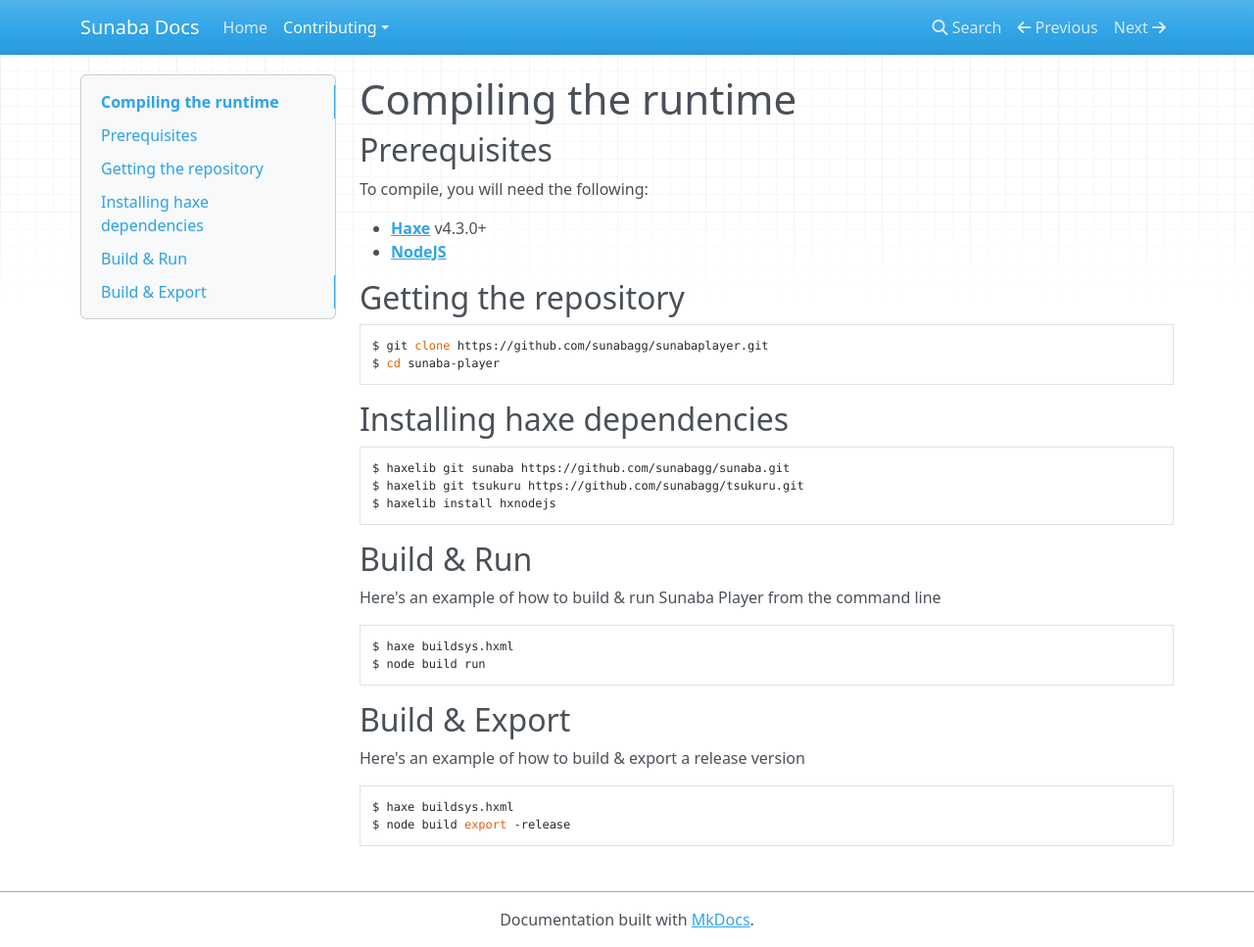
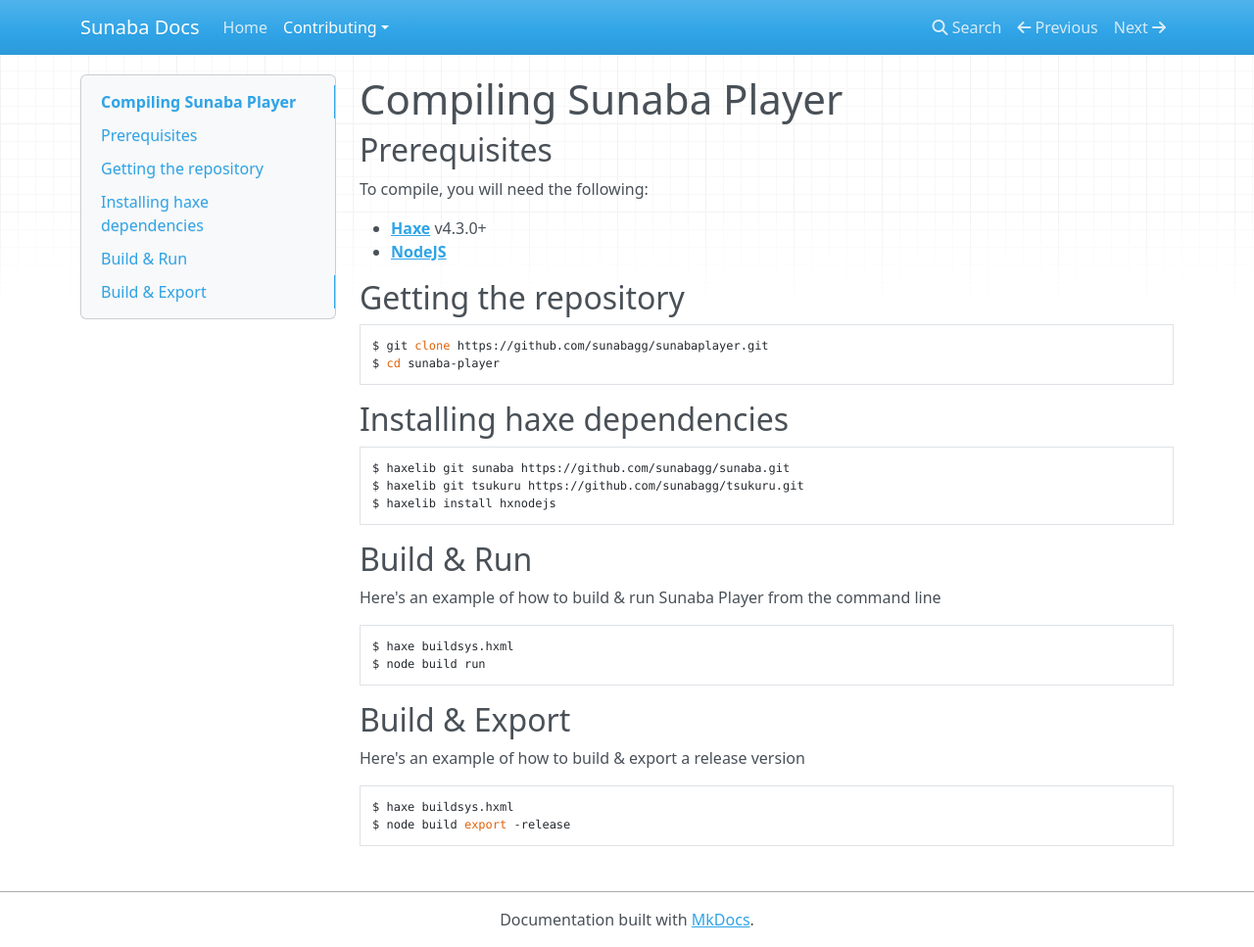
Before and after one commit to sunabagg/sunaba-docs, an MkDocs documentation site: the page built from docs/contributing/compile-player.md, in a window 1280 px wide and 967 px high. Shown: the whole window at 98% size. Built offline with MkDocs 1.6.1, drawn with Linux system fonts in a browser that asks for light colours; nearby versions of some CDN libraries.

Commit message:
Update title in compile-player.md to reflect correct context

```diff
--- a/docs/contributing/compile-player.md
+++ b/docs/contributing/compile-player.md
@@ -1,4 +1,4 @@
-# Compiling the runtime
+# Compiling Sunaba Player
 
 ## Prerequisites
 
```
